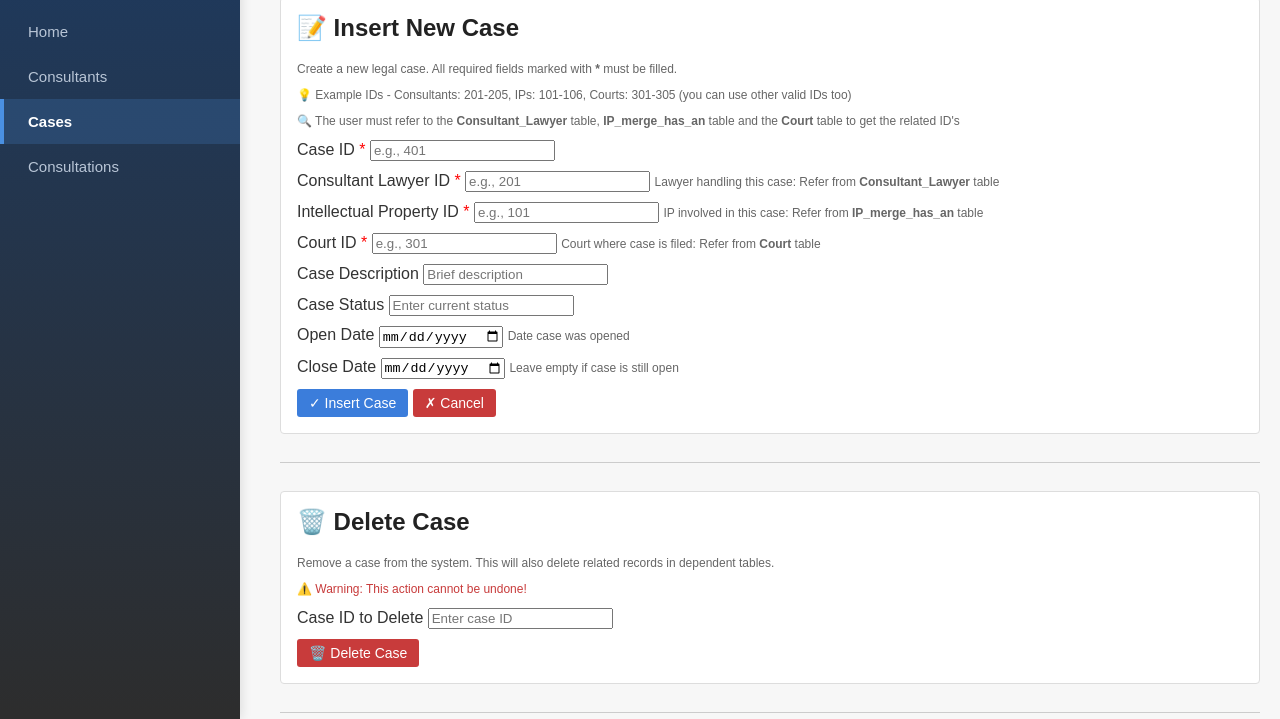
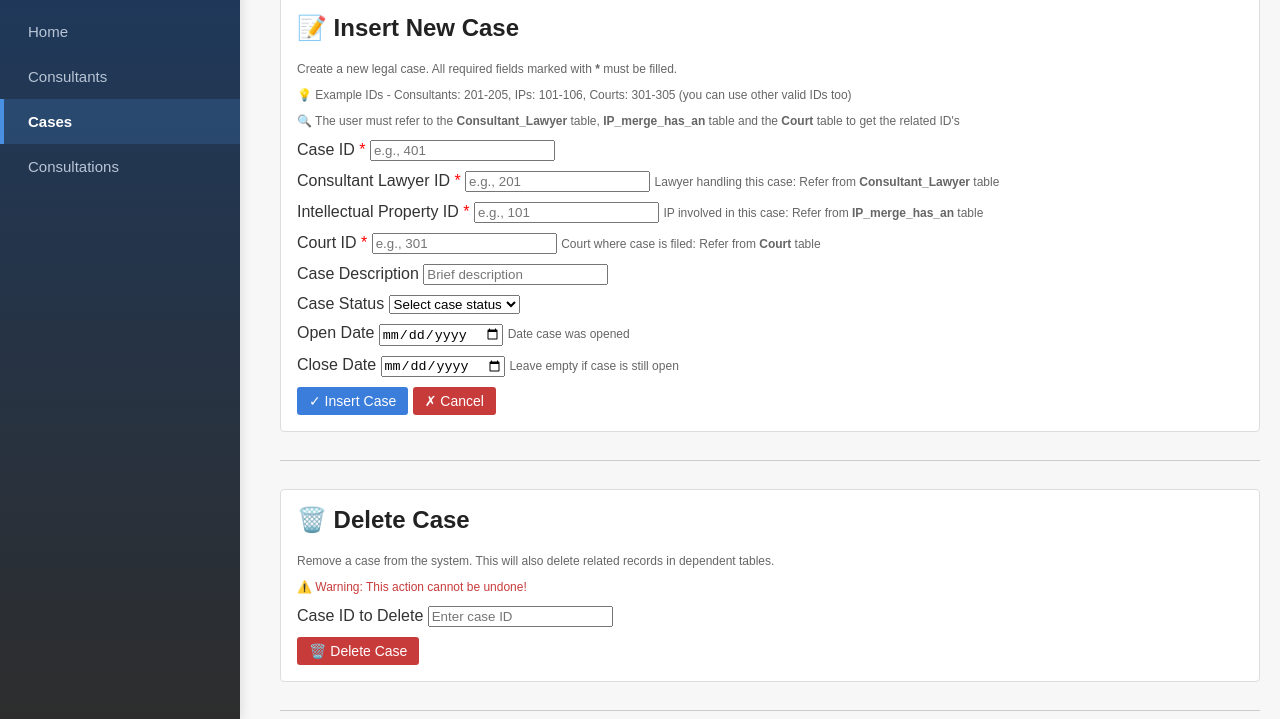
Before and after one commit to imanjosh/IP-and-Legal-Contract-Management-System, a website: page CPSC304_Node_Project/public/cases.html in a window 1280 px wide. Shown: the part 81-800 px from the top of the page. Drawn offline with Linux system fonts and the light colour scheme.

Commit message:
Updated cases.html: made dropdown for user convenience

```diff
--- a/CPSC304_Node_Project/public/cases.html
+++ b/CPSC304_Node_Project/public/cases.html
@@ -50,8 +50,12 @@
           <input type="text" name="description" placeholder="Brief description" maxlength="200">
         </div>
         <div class="form-group">
-          <label>Case Status</label>
-          <input type="text" name="status" placeholder="Enter current status" maxlength="50">
+          <label for="status">Case Status</label>
+          <select name="status" id="status">
+            <option value="" disabled selected>Select case status</option>
+            <option value="open">Open</option>
+            <option value="closed">Closed</option>
+          </select>
         </div>
         <div class="form-group">
           <label>Open Date</label>
```
